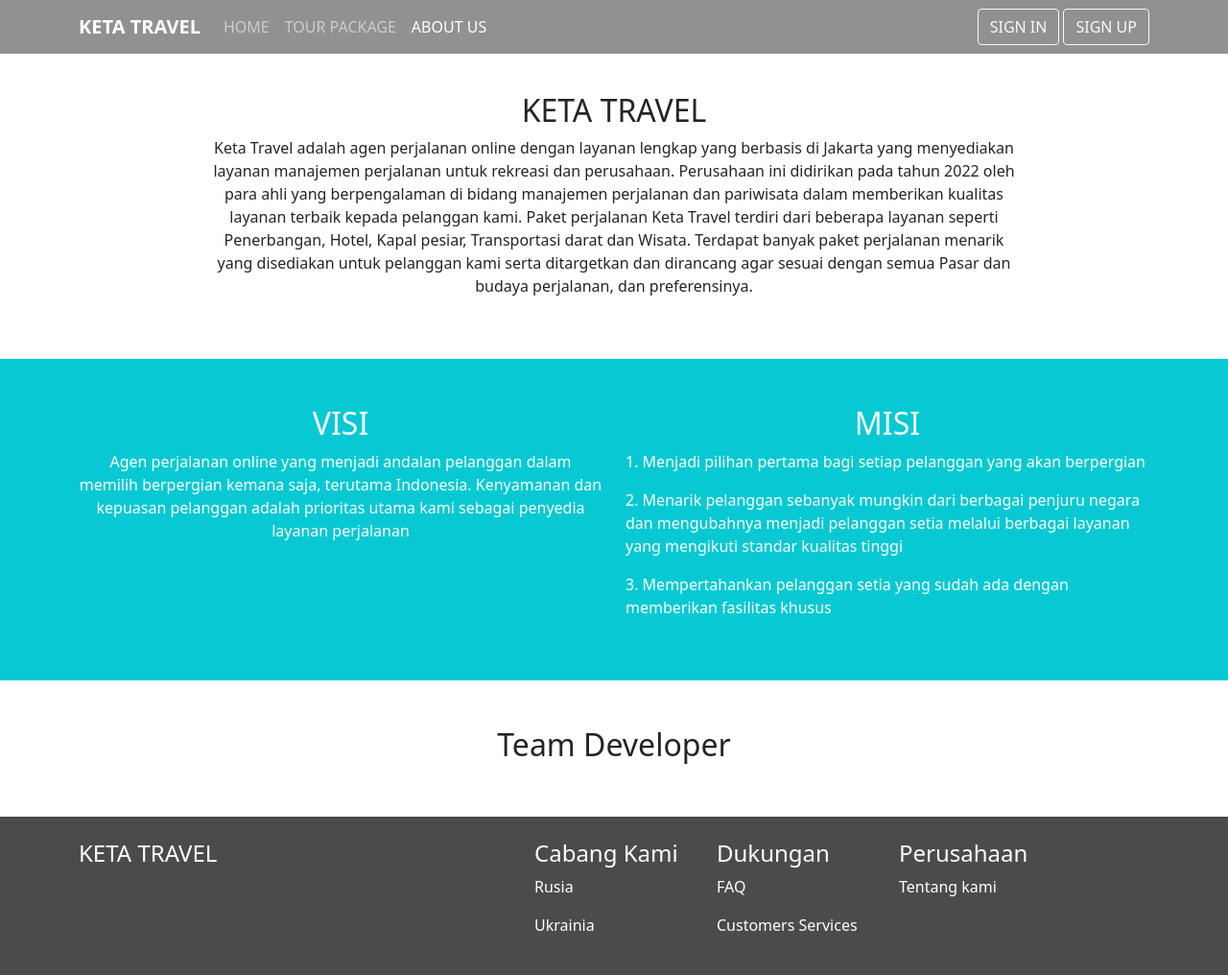
After one commit to farhan15r/UAS-peweb, a CodeIgniter 4 app: template app/Views/about/index.php in a window 1280 px wide. The commit adds this page. Shown: the whole page at 96% size. Run offline with PHP 8.4 and a stand-in for CodeIgniter, Linux system fonts and the light colour scheme; the template is opened without the code that fills it, so the values that code supplies are empty; some libraries are stand-ins or nearby versions.

Commit message:
about page

```diff
--- /dev/null
+++ b/app/Views/about/index.php
@@ -0,0 +1,133 @@
+<!doctype html>
+<html lang="en">
+    <head>
+        <!-- Required meta tags -->
+        <meta charset="utf-8">
+        <meta name="viewport" content="width=device-width, initial-scale=1">
+
+        <!-- CSS -->
+        <link rel="stylesheet" href="style.css">
+
+        <!-- Bootstrap CSS -->
+        <link href="https://cdn.jsdelivr.net/npm/bootstrap@5.1.3/dist/css/bootstrap.min.css" rel="stylesheet" integrity="sha384-1BmE4kWBq78iYhFldvKuhfTAU6auU8tT94WrHftjDbrCEXSU1oBoqyl2QvZ6jIW3" crossorigin="anonymous">
+
+        <title>KETA TRAVEL | ABOUT US</title>
+    </head>
+    <body>
+        <!-- Navbar -->
+        <nav class="navbar navbar-expand-lg navbar-dark fixed-top bg-dark bg-opacity-50">
+            <div class="container">
+                <a class="navbar-brand" href="/"><strong>KETA TRAVEL</strong></a>
+                <button class="navbar-toggler" type="button" data-bs-toggle="collapse" data-bs-target="#navbarSupportedContent" aria-controls="navbarSupportedContent" aria-expanded="false" aria-label="Toggle navigation">
+                    <span class="navbar-toggler-icon"></span>
+                </button>
+                <div class="collapse navbar-collapse" id="navbarSupportedContent">
+                    <ul class="navbar-nav me-auto mb-2 mb-lg-0">
+                        <li class="nav-item">
+                            <a class="nav-link" aria-current="page" href="/">HOME</a>
+                        </li>
+                        <li class="nav-item">
+                            <a class="nav-link" href="/packages">TOUR PACKAGE</a>
+                        </li>
+                        <li class="nav-item">
+                            <a class="nav-link active" href="/about">ABOUT US</a>
+                        </li>
+                    </ul>
+                    <button class="btn btn-outline-light me-1">SIGN IN</button>
+                    <button class="btn btn-outline-light">SIGN UP</button>
+                </div>
+            </div>
+        </nav>
+        <!-- end Navbar -->
+
+        <!-- Container -->
+        <div class="container mt-5 pt-5">
+            <h2 class="text-center">KETA TRAVEL</h2>
+            <div class="d-flex justify-content-center">
+                <div class="col-md-9">
+                    <p class="text-center">Keta Travel adalah agen perjalanan online dengan layanan lengkap yang berbasis di Jakarta yang menyediakan layanan manajemen perjalanan untuk rekreasi dan perusahaan. Perusahaan ini didirikan pada tahun 2022 oleh para ahli yang berpengalaman
+                        di bidang manajemen perjalanan dan pariwisata dalam memberikan kualitas layanan terbaik kepada pelanggan kami. Paket perjalanan Keta Travel terdiri dari beberapa layanan seperti Penerbangan, Hotel, Kapal pesiar, Transportasi darat dan Wisata. Terdapat banyak paket perjalanan menarik yang disediakan untuk pelanggan kami serta ditargetkan dan dirancang agar sesuai dengan semua Pasar dan budaya perjalanan, dan preferensinya.</p>
+                </div>
+            </div>
+        </div>
+
+        <div class="p-5 my-5" style="background-color: #08c9d3;">
+            <div class="container">
+                <div class="row">
+                    <div class="col-md-6">
+                        <h2 class="text-center text-white">VISI</h2>
+                        <p class="text-center text-white">Agen perjalanan online yang menjadi andalan pelanggan dalam memilih berpergian kemana saja, terutama Indonesia. Kenyamanan dan kepuasan pelanggan adalah prioritas utama kami sebagai penyedia layanan perjalanan</p>
+                    </div>
+                    <div class="col-md-6">
+                        <h2 class="text-center text-white">MISI</h2>
+                        <p class="text-start text-white">1. Menjadi pilihan pertama bagi setiap pelanggan yang akan berpergian</p>
+                        <p class="text-start text-white">2. Menarik pelanggan sebanyak mungkin dari berbagai penjuru negara dan mengubahnya menjadi pelanggan setia melalui berbagai layanan yang mengikuti standar kualitas tinggi</p>
+                        <p class="text-start text-white">3. Mempertahankan pelanggan setia yang sudah ada dengan memberikan fasilitas khusus</p>
+                    </div>
+                </div>
+            </div>
+        </div>
+
+        <div class="container">
+            <h2 class="text-center">Team Developer</h2>
+            <div class="row justify-content-center">
+                <?php foreach ($developers as $developer) : ?>
+                <div class="col-sm-6 my-2">
+                    <div class="card shadow p-2 my-3 bg-body rounded">
+                        <div class="row card-body p-0">
+                            <div class="col-sm-4">
+                                <img class="rounded-circle m-1" src="assets/developers/<?php echo $developer['image'] ?>" alt="sans" width="100%"/>
+                            </div>
+                            <div class="col-sm-6">
+                                <h2 class="card-title"><?php echo $developer['name'] ?></h2>
+                                <h6 class="card-text"><?php echo $developer['position'] ?></h6>
+                                <hr style="width:50%;text-align:left;margin-left:0">
+                                <h6><?php echo $developer['nim'] ?></h6>
+                                <br>
+                                <ul class="list-group list-group-horizontal">
+                                    <li class="list-group-item border-0"><a href=""><img src="assets/icons-facebook.png" width="30px"/></a></li>
+                                    <li class="list-group-item border-0"><a href=""><img src="assets/icon-twitter.png" width="33px"/></a></li>
+                                    <li class="list-group-item border-0"><a href=""><img src="assets/icon-instagram.png" width="30px"/></a></li>
+                                    <li class="list-group-item border-0"><a href=""><img src="assets/icon-linkedin.png" width="30px"/></a></li>
+                                </ul>
+                            </div>
+                        </div>
+                    </div>
+                </div>
+                <?php endforeach ?>
+            </div>
+        </div>
+
+        <!-- end Container -->
+
+        <!-- footer -->
+        <div style="background-color: rgb(75, 75, 75);">
+            <div class="container mt-5 py-4">
+                <div class="row">
+                    <div class="col-md-3"><h4 class="text-white">KETA TRAVEL</h4></div>
+                    <div class="col-md-2">
+
+                    </div>
+                    <div class="col-md-2">
+                        <h4 class="text-white">Cabang Kami</h4>
+                        <p class="text-white">Rusia</p>
+                        <p class="text-white">Ukrainia</p>
+                    </div>
+                    <div class="col-md-2">
+                        <h4 class="text-white">Dukungan</h4>
+                        <p class="text-white">FAQ</p>
+                        <p class="text-white">Customers Services</p>
+                    </div>
+                    <div class="col-md-2">
+                        <h4 class="text-white">Perusahaan</h4>
+                        <a class="text-white active" href="about.html" style="text-decoration:none;">Tentang kami</a>
+                    </div>
+                </div>
+            </div>
+        </div>
+        <!-- end footer -->
+
+        <script src="https://cdn.jsdelivr.net/npm/@popperjs/core@2.10.2/dist/umd/popper.min.js" integrity="sha384-7+zCNj/IqJ95wo16oMtfsKbZ9ccEh31eOz1HGyDuCQ6wgnyJNSYdrPa03rtR1zdB" crossorigin="anonymous"></script>
+        <script src="https://cdn.jsdelivr.net/npm/bootstrap@5.1.3/dist/js/bootstrap.min.js" integrity="sha384-QJHtvGhmr9XOIpI6YVutG+2QOK9T+ZnN4kzFN1RtK3zEFEIsxhlmWl5/YESvpZ13" crossorigin="anonymous"></script>
+    </body>
+</html>
--- a/app/Views/index.php
+++ b/app/Views/index.php
@@ -30,7 +30,7 @@
                             <a class="nav-link" href="/packages">TOUR PACKAGE</a>
                         </li>
                         <li class="nav-item">
-                            <a class="nav-link" href="/aboutl">ABOUT US</a>
+                            <a class="nav-link" href="/about">ABOUT US</a>
                         </li>
                     </ul>
                     <button class="btn btn-outline-light me-1">SIGN IN</button>
--- a/app/Views/packages/index.php
+++ b/app/Views/packages/index.php
@@ -37,7 +37,7 @@ function rupiah($angka)
                         <a class="nav-link active" href="/packages">TOUR PACKAGE</a>
                     </li>
                     <li class="nav-item">
-                        <a class="nav-link" href="about.html">ABOUT US</a>
+                        <a class="nav-link" href="/about">ABOUT US</a>
                     </li>
                 </ul>
                 <button class="btn btn-outline-light me-1">SIGN IN</button>
```
Also changed, not shown: app/Controllers/About.php (+20 -0 lines), app/Models/DeveloperModel.php (added, +10 -0 lines), public/assets/developers/akif.jpg (added), public/assets/developers/farhan.jpg (added), public/assets/developers/jeki.jpg (added), public/assets/developers/junny.jpg (added), public/assets/developers/wardah.jpeg (added).
